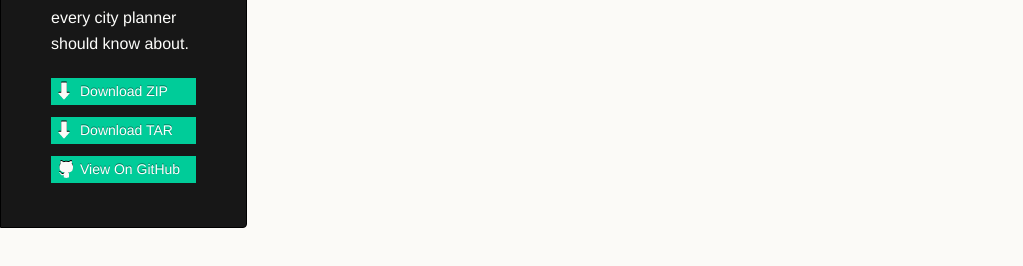
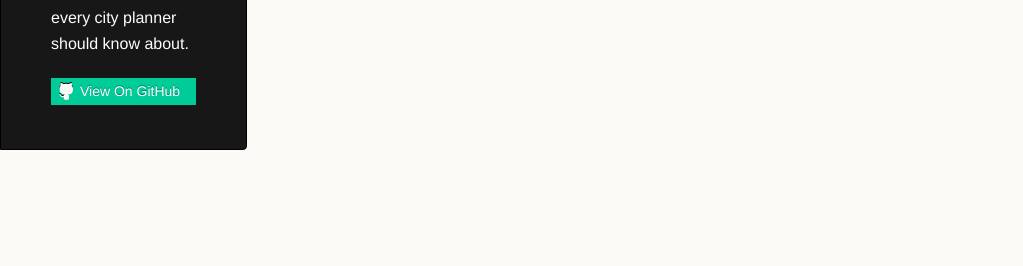
Before and after one commit to rebeccawilliams/OpenCityPlanningData, a plain HTML site: page index.html in a window 1280 px wide. Shown: the part 252-518 px from the top of the page, without its empty margins (0-1023 px from the left). Drawn offline with Linux system fonts and the light colour scheme.

Commit message:
Update index.html

```diff
--- a/index.html
+++ b/index.html
@@ -20,8 +20,6 @@
         <p class="header">A collection of open federal datasets that every city planner should know about. </p>
 
         <ul>
-          <li class="download"><a class="buttons" href="https://github.com/rebeccawilliams/OpenCityPlanningData/zipball/master">Download ZIP</a></li>
-          <li class="download"><a class="buttons" href="https://github.com/rebeccawilliams/OpenCityPlanningData/tarball/master">Download TAR</a></li>
           <li><a class="buttons github" href="https://github.com/rebeccawilliams/OpenCityPlanningData">View On GitHub</a></li>
         </ul>
 
```
